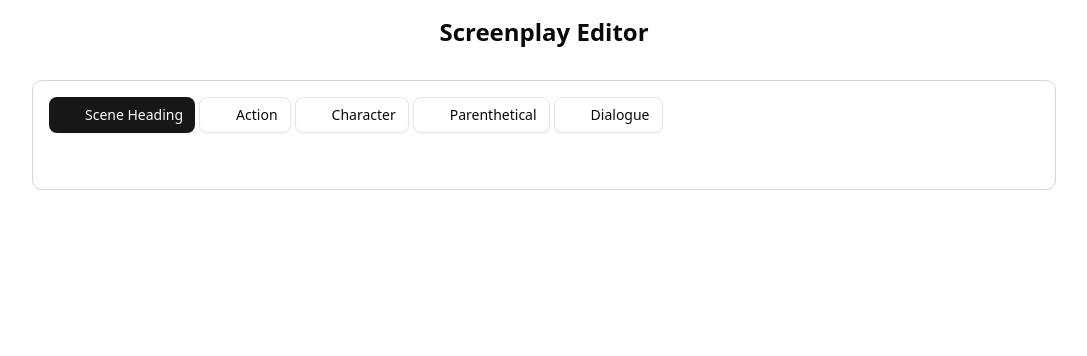
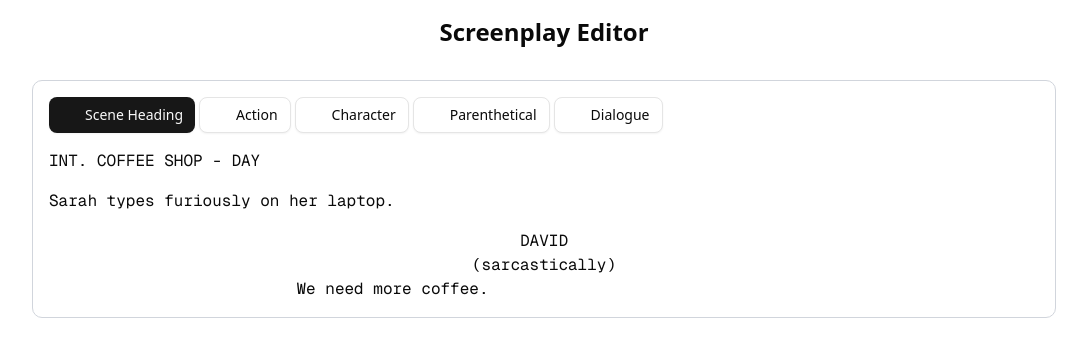
Before and after one commit to arfa-ahmed-nextgeni/screenplay-editor, a Next.js app: page / in a window 1280 px wide. Shown: the top 356 px of the page, without its empty margins (96-1183 px from the left). Built offline with nearby package versions, Linux system fonts and the light colour scheme; some icons are missing.

Commit message:
feat(editor): add initial content for screenplay editor and import styles

```diff
--- a/src/features/screenplay-editor/components/screenplay-editor.tsx
+++ b/src/features/screenplay-editor/components/screenplay-editor.tsx
@@ -7,6 +7,7 @@ import { useCallback } from "react";
 
 import { Button } from "@/components/ui/button";
 import {
+  INITIAL_SCREENPLAY_EDITOR_CONTENT,
   SCREENPLAY_EDITOR_FORMAT,
   SCREENPLAY_EDITOR_FORMAT_OPTIONS,
 } from "@/features/screenplay-editor/constants";
@@ -36,6 +37,7 @@ export const ScreenplayEditor = () => {
       ParentheticalExtension,
       DialogueExtension,
     ],
+    content: INITIAL_SCREENPLAY_EDITOR_CONTENT,
     editorProps: {
       attributes: {
         class: cn("focus:outline-none font-mono text-base font-normal"),
--- a/src/features/screenplay-editor/constants/index.ts
+++ b/src/features/screenplay-editor/constants/index.ts
@@ -1,3 +1,5 @@
+import styles from "@/features/screenplay-editor/styles/screenplay-editor.module.css";
+
 export const enum SCREENPLAY_EDITOR_FORMAT {
   SCENE_HEADING = "screenplay-scene-heading",
   ACTION = "screenplay-action",
@@ -33,3 +35,11 @@ export const SCREENPLAY_EDITOR_FORMAT_OPTIONS = [
     icon: "solar:dialog-bold",
   },
 ];
+
+export const INITIAL_SCREENPLAY_EDITOR_CONTENT = `
+<p class="${styles[SCREENPLAY_EDITOR_FORMAT.SCENE_HEADING]}">INT. COFFEE SHOP - DAY</p>
+<p class="${styles[SCREENPLAY_EDITOR_FORMAT.ACTION]}">Sarah types furiously on her laptop.</p>
+<p class="${styles[SCREENPLAY_EDITOR_FORMAT.CHARACTER]}">DAVID</p>
+<p class="${styles[SCREENPLAY_EDITOR_FORMAT.PARENTHETICAL]}">(sarcastically)</p>
+<p class="${styles[SCREENPLAY_EDITOR_FORMAT.DIALOGUE]}">We need more coffee.</p>
+`;
```
